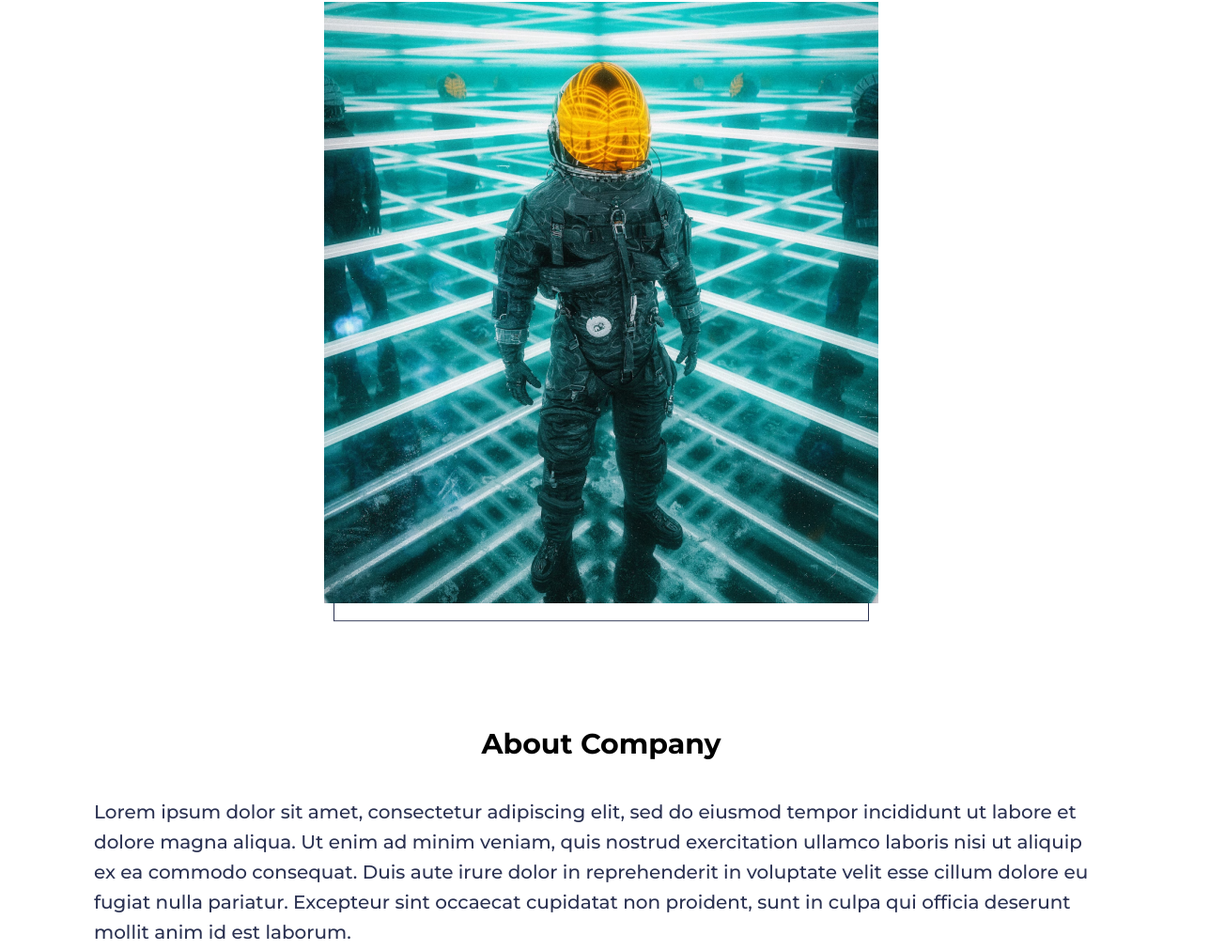
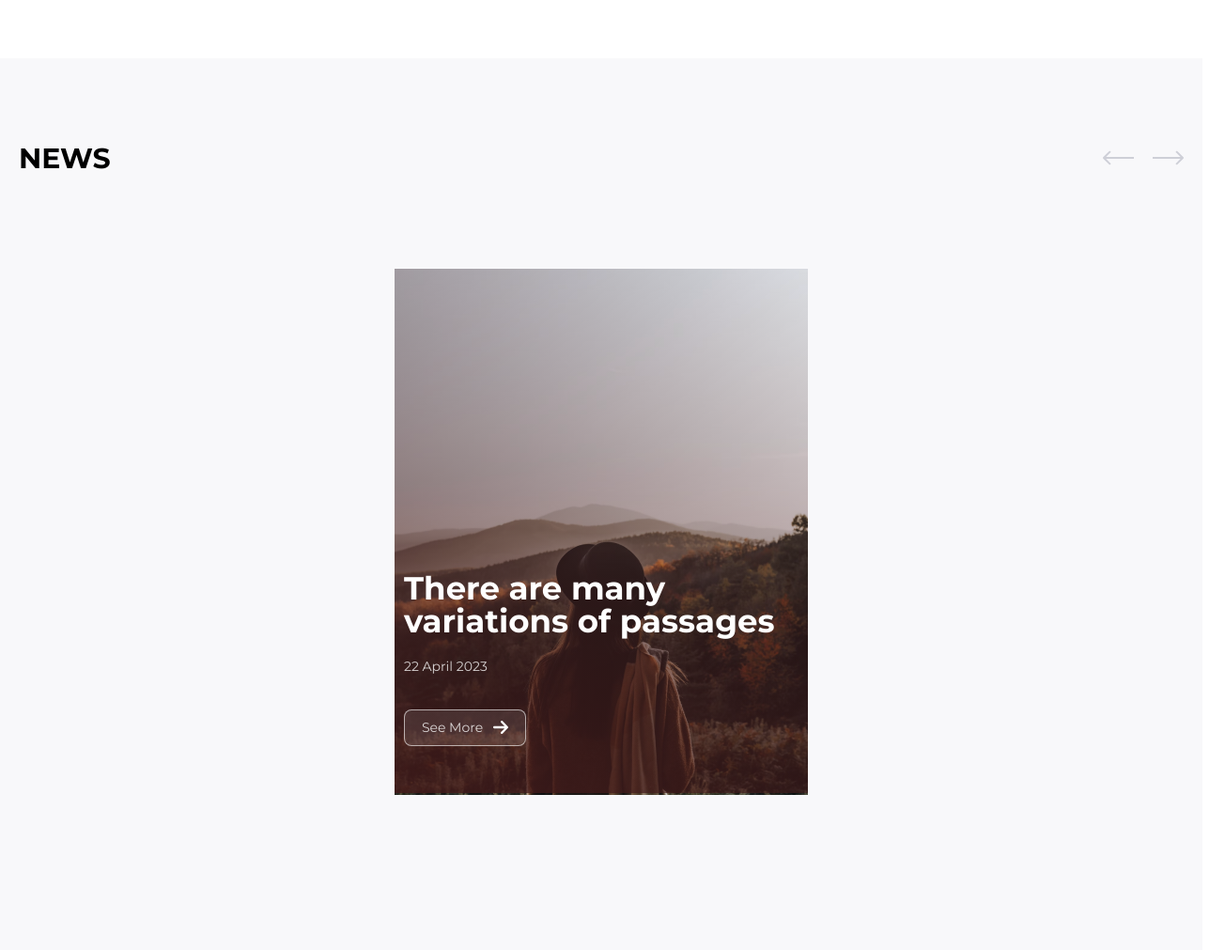
Before and after one commit to nikamerebashvili95/company-challenge, a plain HTML site: page index.html in a window 1280 px wide. Shown: the part 1363-2374 px from the top of the page at 94% size, 1304 px wide, since content can reach past the window. Drawn offline with Linux system fonts and the light colour scheme.

Commit message:
work with styling

```diff
--- a/index.html
+++ b/index.html
@@ -14,7 +14,7 @@
   <body>
     <header id="home">
       <!-- navbar -->
-      <nav id="nav" class="fixed-nav">
+      <nav id="nav">
         <div class="nav-center">
           <!-- nav header -->
           <div class="nav-header">
@@ -124,6 +124,93 @@
         </div>
       </div>
     </section>
+    <section id="projects">
+      <div class="projects-container">
+        <div class="header-container">
+          <div>
+            <h3 class="news-title">news</h3>
+          </div>
+          <div class="arrows">
+            <button class="arrow left">
+              <svg
+                width="33"
+                height="16"
+                viewBox="0 0 33 16"
+                fill="none"
+                xmlns="http://www.w3.org/2000/svg"
+              >
+                <path
+                  d="M0.292893 7.29289C-0.097631 7.68341 -0.0976311 8.31658 0.292893 8.7071L6.65685 15.0711C7.04738 15.4616 7.68054 15.4616 8.07107 15.0711C8.46159 14.6805 8.46159 14.0474 8.07107 13.6569L2.41421 8L8.07107 2.34314C8.46159 1.95262 8.46159 1.31945 8.07107 0.92893C7.68054 0.538406 7.04738 0.538406 6.65685 0.92893L0.292893 7.29289ZM33 7L1 7L1 9L33 9L33 7Z"
+                  fill="#2B3252"
+                />
+              </svg>
+            </button>
+            <button class="arrow right">
+              <svg
+                width="33"
+                height="16"
+                viewBox="0 0 33 16"
+                fill="none"
+                xmlns="http://www.w3.org/2000/svg"
+              >
+                <path
+                  d="M32.7071 8.70711C33.0976 8.31658 33.0976 7.68342 32.7071 7.29289L26.3431 0.928932C25.9526 0.538408 25.3195 0.538408 24.9289 0.928932C24.5384 1.31946 24.5384 1.95262 24.9289 2.34315L30.5858 8L24.9289 13.6569C24.5384 14.0474 24.5384 14.6805 24.9289 15.0711C25.3195 15.4616 25.9526 15.4616 26.3431 15.0711L32.7071 8.70711ZM0 9H32V7H0V9Z"
+                  fill="#2B3252"
+                />
+              </svg>
+            </button>
+          </div>
+        </div>
+        <div class="images-container">
+          <div class="image-wrapper">
+            <img class="news-img" src="assets/images/slider/img-1.png" alt="" />
+            <div class="overlay"></div>
+            <div class="overlay-content">
+              <h4>There are many variations of passages</h4>
+              <span>22 April 2023</span>
+              <a href="#home" class="scroll-link btn btn-white"
+                ><span class="btn-text">See More</span
+                ><svg
+                  width="16"
+                  height="14"
+                  viewBox="0 0 16 14"
+                  fill="none"
+                  xmlns="http://www.w3.org/2000/svg"
+                >
+                  <path
+                    d="M15.6652 7.82364C16.1116 7.36808 16.1116 6.62827 15.6652 6.17272L9.95055 0.341663C9.5041 -0.113888 8.77906 -0.113888 8.33261 0.341663C7.88615 0.797215 7.88615 1.53703 8.33261 1.99258L12.1007 5.83379H1.14292C0.510743 5.83379 0 6.35494 0 7C0 7.64506 0.510743 8.16621 1.14292 8.16621H12.0971L8.33618 12.0074C7.88973 12.463 7.88973 13.2028 8.33618 13.6583C8.78263 14.1139 9.50767 14.1139 9.95413 13.6583L15.6687 7.82728L15.6652 7.82364Z"
+                    fill="white"
+                  ></path>
+                </svg>
+              </a>
+            </div>
+          </div>
+          <!-- <div class="image-wrapper">
+            <img class="news-img" src="assets/images/slider/img-2.png" alt="" />
+            <div class="overlay"></div>
+            <div class="overlay-content">
+              <h4>The point of using Lorem Ipsum</h4>
+              <span>20 April 2023</span>
+              <a href="#home" class="scroll-link btn btn-white"
+                ><span class="btn-text">See More</span
+                ><svg
+                  width="16"
+                  height="14"
+                  viewBox="0 0 16 14"
+                  fill="none"
+                  xmlns="http://www.w3.org/2000/svg"
+                >
+                  <path
+                    d="M15.6652 7.82364C16.1116 7.36808 16.1116 6.62827 15.6652 6.17272L9.95055 0.341663C9.5041 -0.113888 8.77906 -0.113888 8.33261 0.341663C7.88615 0.797215 7.88615 1.53703 8.33261 1.99258L12.1007 5.83379H1.14292C0.510743 5.83379 0 6.35494 0 7C0 7.64506 0.510743 8.16621 1.14292 8.16621H12.0971L8.33618 12.0074C7.88973 12.463 7.88973 13.2028 8.33618 13.6583C8.78263 14.1139 9.50767 14.1139 9.95413 13.6583L15.6687 7.82728L15.6652 7.82364Z"
+                    fill="white"
+                  ></path>
+                </svg>
+              </a>
+            </div>
+          </div> -->
+        </div>
+      </div>
+    </section>
     <section id="about">
       <div class="about-container">
         <div class="about-img-container">
--- a/style.css
+++ b/style.css
@@ -182,9 +182,6 @@ h1 {
   line-height: 160%;
   color: #ffffff;
 }
-/* #services {
-  margin-top: 84px;
-} */
 .services-title {
   margin-top: 84px;
 }
@@ -315,10 +312,6 @@ h1 {
   color: #ffffff;
   opacity: 0.7;
 }
-/* .footer-about-container {
-  display: flex;
-  gap: 15px;
-} */
 .footer-about {
   display: flex;
   flex-direction: column;
@@ -342,11 +335,6 @@ h1 {
   width: 50px;
   height: 50px;
 }
-/* .bi-instagram,
-.bi-facebook {
-  width: 20px;
-  color: #ffffff;
-} */
 .inputs {
   margin-top: 20px;
   display: flex;
@@ -421,6 +409,88 @@ h1 {
   right: 50px;
   transform: translate(50%, 50%);
 }
+.projects-container {
+  background: #f8f8fa;
+  margin-top: 100px;
+  padding-top: 87px;
+  padding-bottom: 155px;
+}
+.header-container {
+  display: flex;
+  align-items: center;
+  justify-content: space-between;
+  padding: 0 20px;
+  margin-bottom: 87px;
+}
+.arrows {
+  display: flex;
+  align-items: center;
+  column-gap: 20px;
+}
+.arrow {
+  border: none;
+  background: none;
+  cursor: pointer;
+  transition: all 0.3s linear;
+  opacity: 0.2;
+}
+.arrow:hover {
+  opacity: 1;
+}
+.news-title {
+  font-weight: 700;
+  font-size: 30px;
+  line-height: 40px;
+  text-transform: uppercase;
+}
+.images-container {
+  display: flex;
+  flex-direction: row;
+  justify-content: center;
+  gap: 20px;
+  overflow-x: hidden;
+  padding: 10px;
+}
+.image-wrapper {
+  position: relative;
+  min-width: 337px;
+  height: 100%;
+}
+.news-image {
+  width: 100%;
+  height: 100%;
+}
+.overlay {
+  position: absolute;
+  top: 0;
+  left: 0;
+  width: 100%;
+  height: 99%;
+  background: linear-gradient(
+    205.96deg,
+    rgba(67, 26, 26, 0) -7.14%,
+    #431a1a 121.86%
+  );
+}
+.overlay-content {
+  position: absolute;
+  bottom: 10%;
+  left: 10px;
+}
+.overlay-content h4 {
+  font-weight: 700;
+  font-size: 34px;
+  line-height: 35px;
+  color: #ffffff;
+  margin-bottom: 20px;
+}
+.overlay-content span {
+  font-weight: 400;
+  font-size: 14px;
+  line-height: 17px;
+  color: #ffffff;
+  opacity: 0.8;
+}
 @media screen and (min-width: 590px) {
   .background-img {
     max-width: 570px;
@@ -430,9 +500,9 @@ h1 {
   }
 }
 @media screen and (min-width: 689px) {
-  nav {
+  /* nav {
     padding: 20px 32px;
-  }
+  } */
   .banner {
     padding-left: 50px;
   }
@@ -570,6 +640,9 @@ h1 {
   .nav-header {
     padding: 0;
   }
+  .banner {
+    margin-top: -50px;
+  }
 }
 @media screen and (min-width: 1420px) {
   .services-container {
@@ -588,9 +661,9 @@ h1 {
   }
 }
 @media screen and (min-width: 1900px) {
-  nav {
+  /* nav {
     padding: 16px 24px;
-  }
+  } */
   .services-container {
     padding: 0 250px;
   }
```
Also changed, not shown: assets/images/slider/img-1.png (added), assets/images/slider/img-2.png (added), assets/images/slider/img-3.png (added), assets/images/slider/img-4.png (added).
